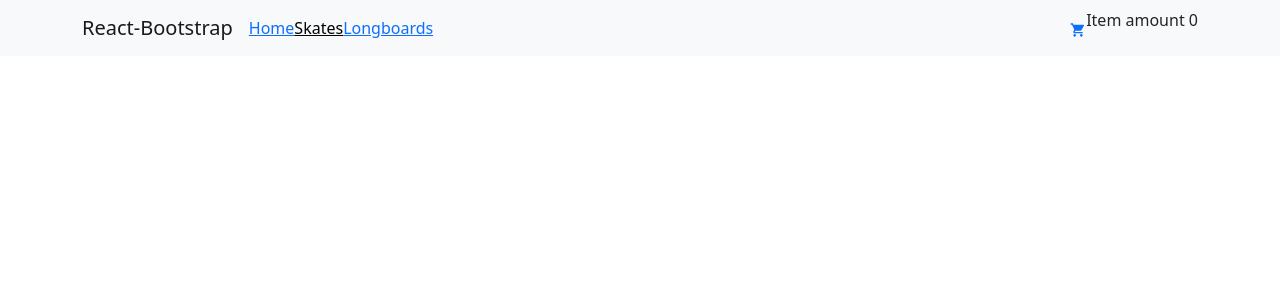
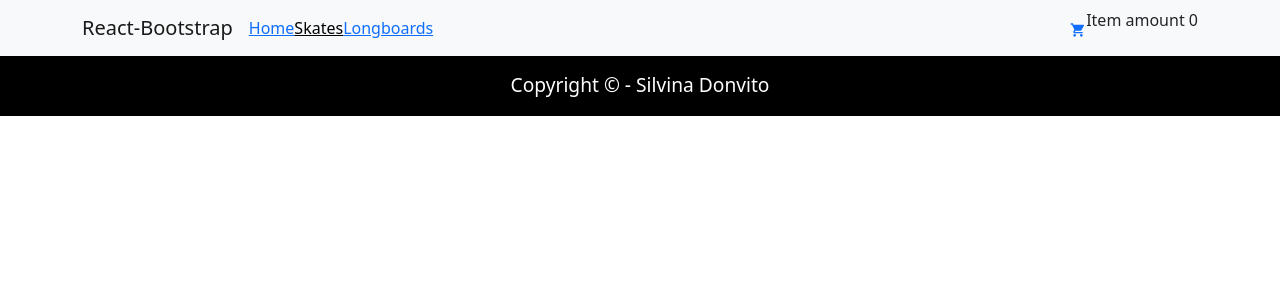
Before and after one commit to SilvinaD/ecommerce-silvinad, a React (Create React App) app: page / in a window 1280 px wide. Shown: the top 300 px of the page. Built offline with nearby package versions, Linux system fonts and the light colour scheme; no server answers; the database is empty.

Commit message:
Subo Footer simple

```diff
--- a/src/App.js
+++ b/src/App.js
@@ -1,12 +1,13 @@
-import {BrowserRouter, Route, Routes, Navigate} from 'react-router-dom';
-import {createContext} from "react";
+import {BrowserRouter, Route, Routes, Navigate} from 'react-router-dom'
+import {createContext} from "react"
 
-import CartContextProvider from './context/CartContext';
-import NavBar from './components/NavBar/NavBar';
-import ItemListContainer from './containers/ItemListContainer/ItemListContainer';
-import ItemDetailContainer from './containers/ItemDetailContainer/ItemDetailContainer';
-import Cart from './components/Cart/Cart';
-import NotFound from './components/NotFound/NotFound';
+import CartContextProvider from './context/CartContext'
+import NavBar from './components/NavBar/NavBar'
+import ItemListContainer from './containers/ItemListContainer/ItemListContainer'
+import ItemDetailContainer from './containers/ItemDetailContainer/ItemDetailContainer'
+import Cart from './components/Cart/Cart'
+import NotFound from './components/NotFound/NotFound'
+import Footer from './components/Footer/Footer'
 
 
 export const AppContext = createContext();
@@ -30,6 +31,7 @@ function App() {
            <Route path={"*"} element={<Navigate to="/404" replace />} />
         </Routes>
 
+        <Footer/>
       </BrowserRouter>
       </CartContextProvider>
    </>
--- /dev/null
+++ b/src/components/Footer/Footer.css
@@ -0,0 +1,14 @@
+footer
+{
+    width: 100%;
+    height: 60px;
+    padding-top: 15px;
+    background-color: black;
+}
+
+.copyright
+{
+    color: white;
+    font-size: larger;
+    text-align: center;
+}
--- /dev/null
+++ b/src/components/Footer/Footer.js
@@ -0,0 +1,13 @@
+import './Footer.css'
+
+const Footer = () => {
+
+    return (
+        <footer>
+            <p className="copyright">Copyright &copy; - Silvina Donvito</p>
+        </footer>
+
+    )
+}
+
+export default Footer;
```
